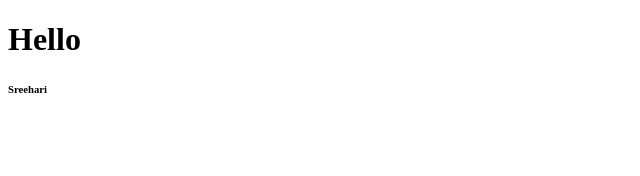
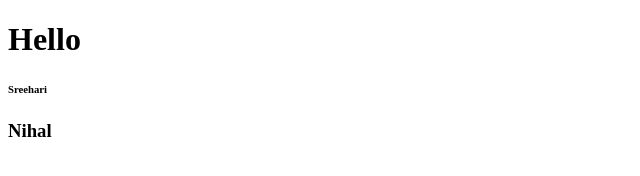
Before and after one commit to sg-59/sreehariproject, a plain HTML site: page index.html in a window 1280 px wide. Shown: the full height of the page, 0-640 px from the left. Drawn offline with Linux system fonts and the light colour scheme.

Commit message:
thirdcommit

```diff
--- a/index.html
+++ b/index.html
@@ -8,5 +8,6 @@
 <body>
     <h1>Hello</h1>
     <h6>Sreehari</h6>
+    <h3>Nihal</h3>
 </body>
 </html>
```
